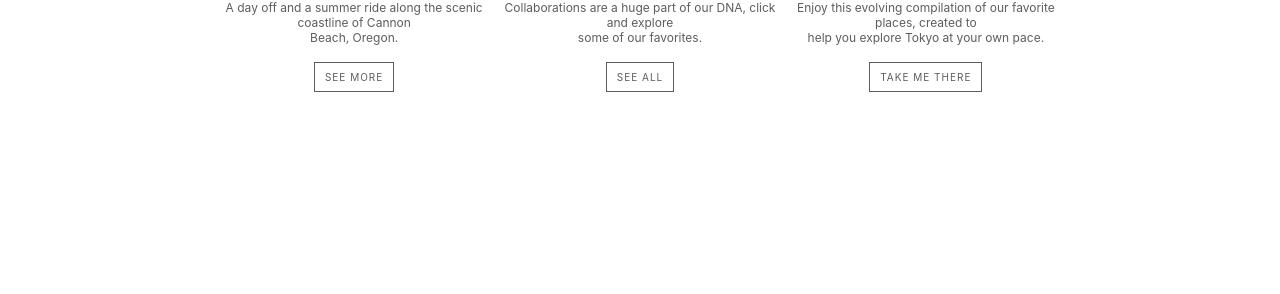
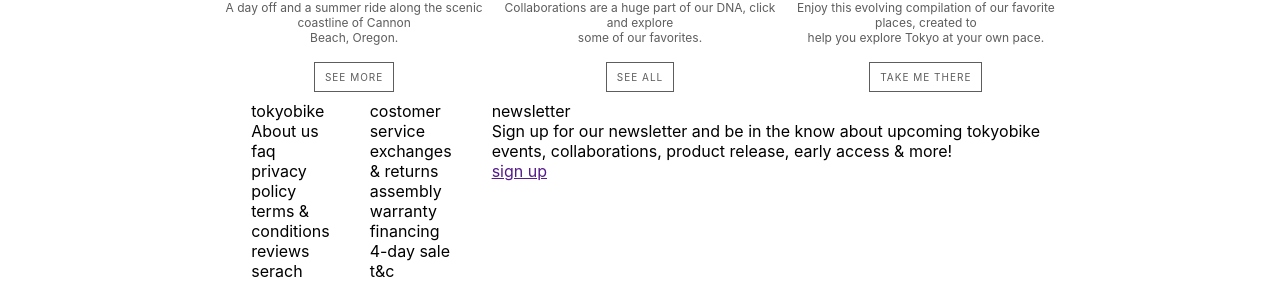
Before and after one commit to juanbonami/tokyobikes-mockup, a React (Create React App) app: page / in a window 1280 px wide. Shown: the part 2047-2341 px from the top of the page. Before the commit the page ends 2139 px from the top, so only its background shows below. Built offline with nearby package versions, Linux system fonts and the light colour scheme.

Commit message:
added all the content i need for the footer now i just need to style it with css

```diff
--- a/src/App.css
+++ b/src/App.css
@@ -148,3 +148,14 @@
    padding: 8px 10px;
    font-size: 10px;
  }
+
+
+ /* ******************** FOOTER ********************* */
+
+ .footer-container {
+   display: flex
+ }
+
+ .footer-section ul {
+   list-style-type: none;
+ }
--- a/src/App.js
+++ b/src/App.js
@@ -1,4 +1,5 @@
 import './App.css';
+import Footer from './components/Footer';
 import Header from './components/Header';
 import InsideTokyobike from './components/InsideTokyobike';
 import Merch from './components/Merch';
@@ -9,6 +10,7 @@
       <Header/>
       <Merch/>
       <InsideTokyobike/>
+      <Footer/>
     </div>
   );
 }
--- a/src/components/Footer.js
+++ b/src/components/Footer.js
@@ -4,7 +4,41 @@
     render() {
         return (
             <div>
+                <footer>
+                    <div className="footer-container">
+                        <div className="footer-section">
+                            <ul>
+                                <li>tokyobike</li>
+                                <li>About us</li>
+                                <li>faq</li>
+                                <li>privacy policy</li>
+                                <li>terms & conditions</li>
+                                <li>reviews</li>
+                                <li>serach</li>
+                            </ul>
+                        </div>
 
+                        <div className="footer-section">
+                            <ul>
+                                <li>costomer service</li>
+                                <li>exchanges & returns</li>
+                                <li>assembly</li>
+                                <li>warranty</li>
+                                <li>financing</li>
+                                <li>4-day sale t&c</li>
+                            </ul>
+                        </div>
+
+                        <div className="footer-section">
+                            <ul>
+                                <li>newsletter</li>
+                                <li>Sign up for our newsletter and be in the know about upcoming tokyobike events, collaborations, product release, early access & more!</li>
+                                <li><a href="">sign up</a></li>
+                            </ul>
+
+                        </div>
+                    </div>
+                </footer>
             </div>
         )
     }
--- a/src/components/Merch.js
+++ b/src/components/Merch.js
@@ -12,12 +12,12 @@
             <div>
                 <div id="merch-header">MEET THE TOKYOBIKE LINE UP</div>
                 <div className="tokyobike-layout">
-                    <img className="product-item" height={260} src={img1}></img>
-                    <img className="product-item" height={260} src={img2}></img>
-                    <img className="product-item" height={260} src={img3}></img>
-                    <img className="product-item" height={260} src={img4}></img>
-                    <img className="product-item" height={260} src={img5}></img>
-                    <img className="product-item" height={260} src={img6}></img>
+                    <img className="product-item" height={260} alt="" src={img1}></img>
+                    <img className="product-item" height={260} alt="" src={img2}></img>
+                    <img className="product-item" height={260} alt="" src={img3}></img>
+                    <img className="product-item" height={260} alt="" src={img4}></img>
+                    <img className="product-item" height={260} alt="" src={img5}></img>
+                    <img className="product-item" height={260} alt="" src={img6}></img>
                 </div>
             </div>
         )
```
Also changed, not shown: 1 other file (tests, documents, lock files or other folders).
